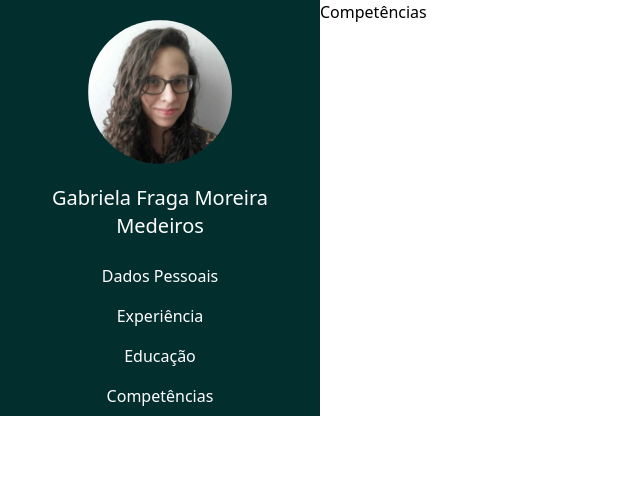
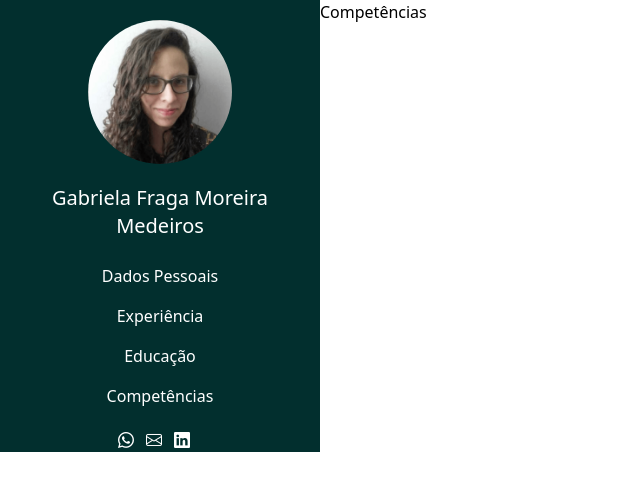
Before and after one commit to gabriela-fraga/pagina-pessoal, a Next.js app: page /competencias in a window 1280 px wide. Shown: the top 490 px of the page, without its empty margins (0-640 px from the left). Built offline with nearby package versions, Linux system fonts and the light colour scheme.

Commit message:
botoes de contato e metodos de ação

```diff
--- a/src/app/components/menu-lateral/menu-lateral.tsx
+++ b/src/app/components/menu-lateral/menu-lateral.tsx
@@ -6,6 +6,21 @@ import Link from "next/link";
 
 export default function MenuLateral() {
   const [isOpen, setIsOpen] = useState(false);
+
+  const goToLinkedin = () => {
+    window.open(
+      "https://www.linkedin.com/in/gabriela-fraga-medeiros/",
+      "_blank"
+    );
+  };
+
+  const copyEmail = () => {
+    navigator.clipboard.writeText("gabyfragamoreiramedeiros@gmail.com");
+  };
+
+  const goToWhatsapp = () => {
+    window.open("https://wa.me/5531998568440", "_blank");
+  };
 
   return (
     <div className="bg-teal-950 text-white w-full flex flex-col md:h-full">
@@ -18,7 +33,11 @@ export default function MenuLateral() {
       </button>
 
       {/* Conteúdo do menu */}
-      <div className={`${isOpen ? "block" : "hidden"} md:flex md:flex-col md:items-center`}>
+      <div
+        className={`${
+          isOpen ? "block" : "hidden"
+        } md:flex md:flex-col md:items-center`}
+      >
         {/* Foto */}
         <div className="w-full flex justify-center my-5">
           <div className="w-36 h-36 rounded-full overflow-hidden">
@@ -32,22 +51,49 @@ export default function MenuLateral() {
 
         {/* Info e links */}
         <div className="flex flex-col items-center w-full">
-          <h1 className="text-center text-xl mb-4 px-4">
+          <h3 className="text-center text-xl mb-4 px-4">
             Gabriela Fraga Moreira Medeiros
-          </h1>
+          </h3>
 
-          <Link className="my-2 hover:underline" href="/dados-pessoais">
+          <Link
+            className="my-2 text-white text-decoration-none"
+            href="/dados-pessoais"
+          >
             Dados Pessoais
           </Link>
-          <Link className="my-2 hover:underline" href="/experiencias">
+          <Link
+            className="my-2 text-white text-decoration-none"
+            href="/experiencias"
+          >
             Experiência
           </Link>
-          <Link className="my-2 hover:underline" href="/educacao">
+          <Link
+            className="my-2 text-white text-decoration-none"
+            href="/educacao"
+          >
             Educação
           </Link>
-          <Link className="my-2 hover:underline" href="/competencias">
+          <Link
+            className="my-2 text-white text-decoration-none"
+            href="/competencias"
+          >
             Competências
           </Link>
+
+          <div className="mt-3 fs-4 flex flex-row">
+            <i
+              className="mr-3 bi bi-whatsapp text-white cursor-pointer"
+              onClick={goToWhatsapp}
+            ></i>
+            <i
+              className="mr-3 bi bi-envelope text-white cursor-pointer"
+              onClick={copyEmail}
+            ></i>
+            <i
+              className="mr-3 bi bi-linkedin text-white cursor-pointer"
+              onClick={goToLinkedin}
+            ></i>
+          </div>
         </div>
       </div>
     </div>
```
